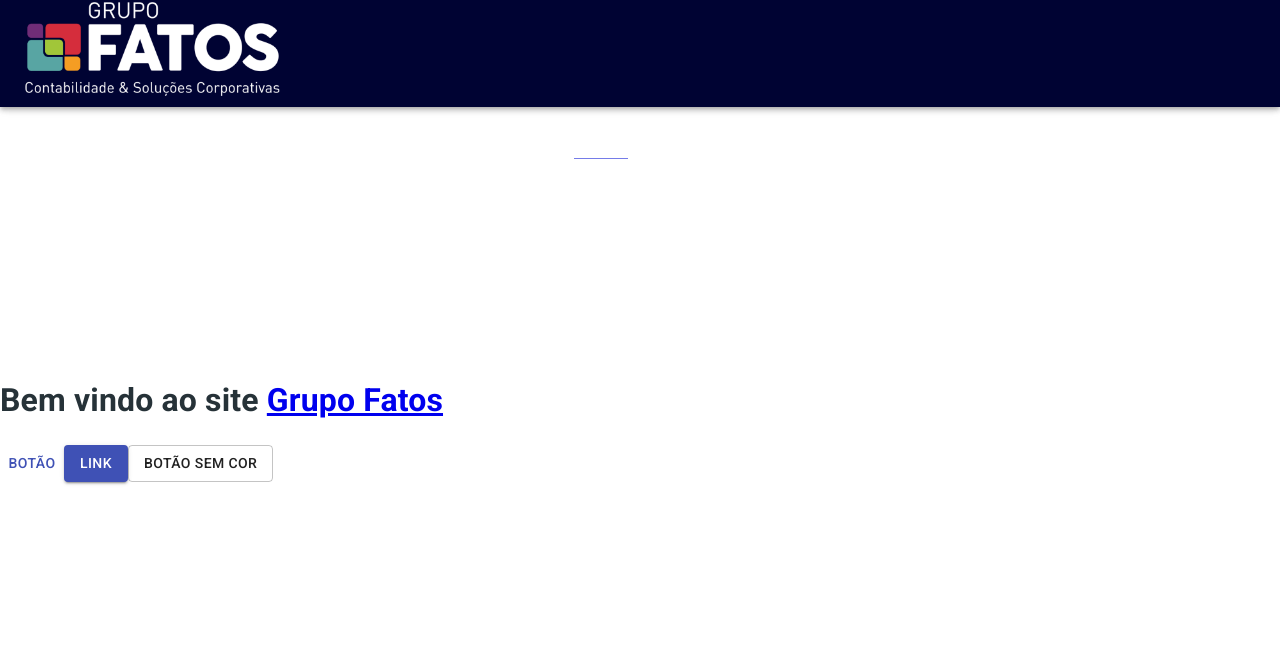
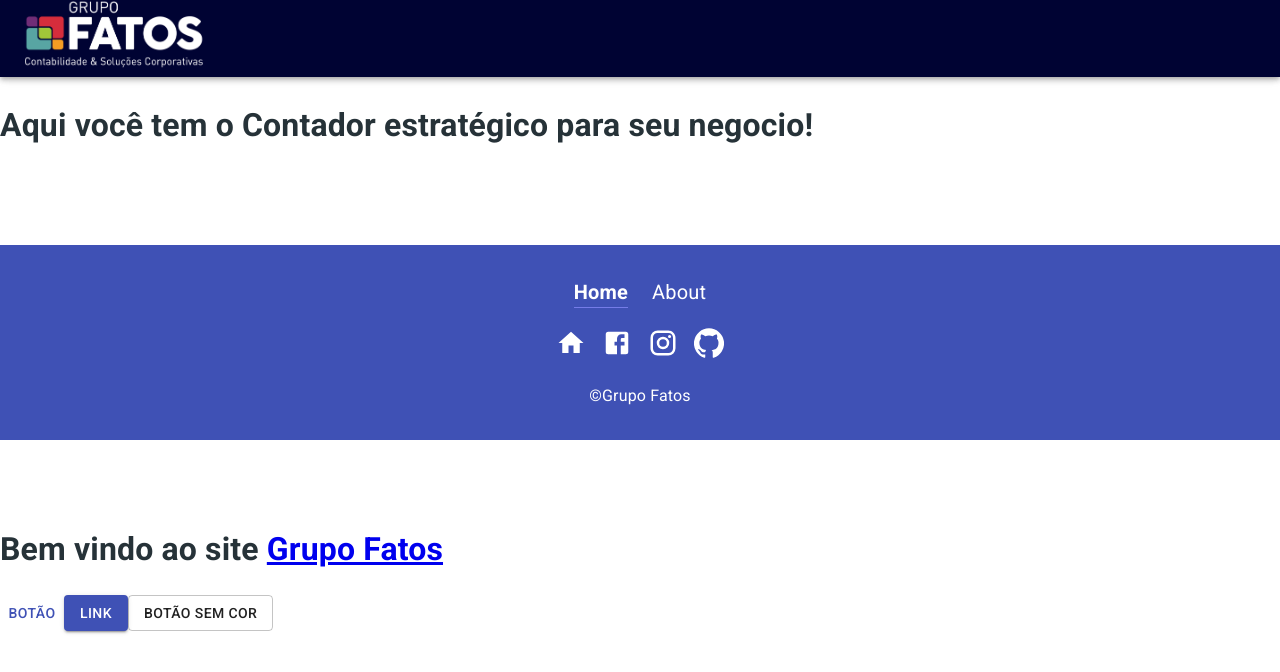
Before and after one commit to Akastro/GrupoFatos, a Next.js app: page / in a window 1280 px wide. Shown: the top 672 px of the page. Built offline with nearby package versions, Linux system fonts and the light colour scheme.

Commit message:
122° commit

```diff
--- a/src/components/PrimeiraDobra.js
+++ b/src/components/PrimeiraDobra.js
@@ -1,12 +1,27 @@
-const PrimeiraDobra = () => (
-<div className="home">
- <h1 className="frasechave">
+import { makeStyles } from '@material-ui/core/styles';
+
+
+const useStyles = makeStyles((theme) => ({
+    root:{
+        width: "100%",
+        background: 'linear-gradient(45deg, #FE6B8B 30%, #FF8E53 90%)',
+        backgroundImage: '../publc/img/back.webp',
+        color: 'white',
+        height: 48,
+        padding: '0 30px',
+    }
+}));
+function PrimeiraDobra()  {
+const classes = useStyles();
+return (
+<div ClassName={classes.root}>
+ <h1 >
  Você merece uma contabilidade com atendimento personalizado.
  <p>Aqui você tem o Contador estratégico para seu negocio! </p>
  </h1>
 
 </div>
 
-);
+)};
 
 export default PrimeiraDobra;
--- a/src/components/layout/FooterBar.js
+++ b/src/components/layout/FooterBar.js
@@ -1,6 +1,6 @@
 import { useRouter } from "next/router";
 
-import { makeStyles } from '@material-ui/core';
+import { makeStyles } from '@material-ui/core/styles';
 
 import { Container, Grid, Typography } from "@material-ui/core";
 
@@ -12,7 +12,7 @@ import Social from '../../components/Social';
 
 const useStyles = makeStyles((theme) => ({
   footer: {
-    backgroundColor:theme.palette.primary,
+    backgroundColor:theme.palette.primary.main,
     width: `100%`,
     position: "relative",
     overflow: "hidden",
@@ -23,7 +23,7 @@ const useStyles = makeStyles((theme) => ({
     fontSize: "1.25em",
     color: "#fff",
     "&:hover": {
-      color: theme.palette.info,
+      color: theme.palette.info.main,
     },
   },
   copylight: {
@@ -41,7 +41,7 @@ const Footer = () => {
   const router = useRouter();
   return (
     <footer className={classes.footer}>
-      <Container maxWidth="lg" color="primary">
+      <Container maxWidth="lg">
         <Grid container spacing={3} justify="center">
           {path.map(({ name, link }) => (
             <Grid item key={link}>
--- a/src/components/layout/TopBar.js
+++ b/src/components/layout/TopBar.js
@@ -1,4 +1,4 @@
-import { makeStyles } from '@material-ui/core';
+import { makeStyles } from '@material-ui/core/styles';
 import AppBar from '@mui/material/AppBar';
 import Toolbar from '@mui/material/Toolbar';
 
@@ -19,7 +19,7 @@ function TopBar()  {
     return (
         <div ClassName={classes.root}>
         <AppBar>
-            <Toolbar><a href="/"><img height='100em' margin='0px 100px' src="/logo.png" alt="Grupo Fatos"></img></a></Toolbar>
+            <Toolbar><a href="/"><img height='70em' padding='3px 100px' margin="10px 100px" src="/logo.png" alt="Grupo Fatos"></img></a></Toolbar>
         </AppBar>
         </div>
     /* <div>
--- a/src/pages/index.js
+++ b/src/pages/index.js
@@ -1,11 +1,14 @@
 import React from 'react';
 import {Button} from '@material-ui/core';
 import Layout from '../components/layout';
+import PrimeiraDobra from '../components/PrimeiraDobra';
 
 
 export default function Home() {
   return (
     <div>
+
+      <PrimeiraDobra />
           <Layout title="Contabilidade em São Jose dos Campos" />
         <h1>
           Bem vindo ao site  <a href="https://grupofatos.com.br">Grupo Fatos</a>
```
